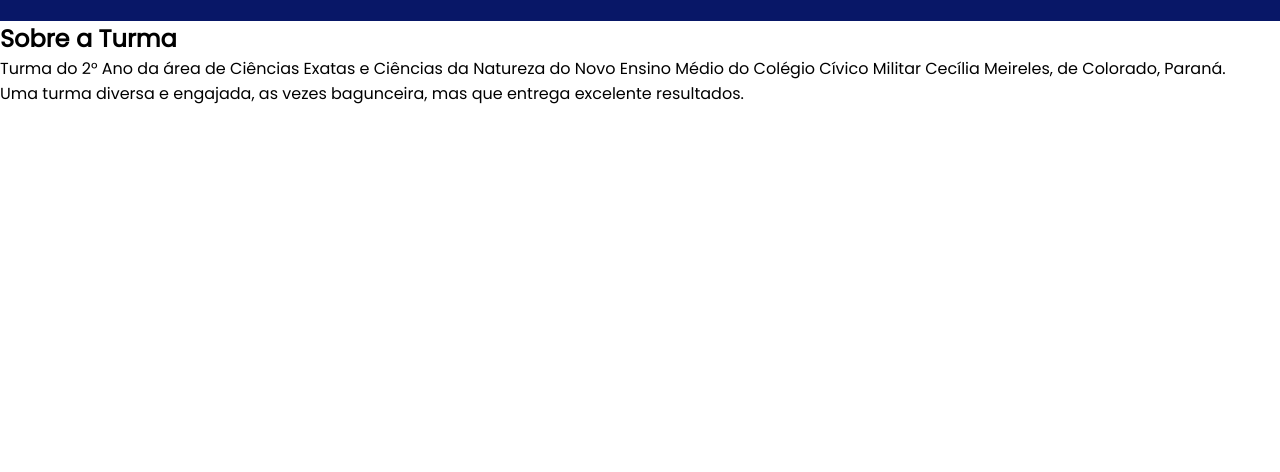
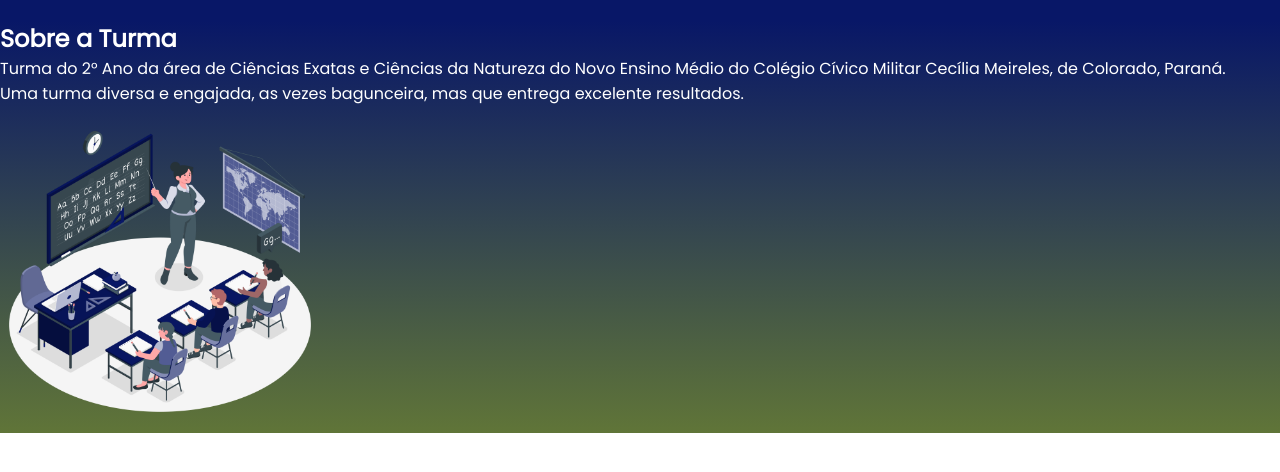
Before and after one commit to jvsbueno/2b-programacao-joao, a plain HTML site: page index.html in a window 1280 px wide. Shown: the part 208-680 px from the top of the page. Drawn offline with Linux system fonts and the light colour scheme.

Commit message:
Add files via upload

```diff
--- a/index.html
+++ b/index.html
@@ -22,5 +22,6 @@
         <h2 class="turma-titulo"> Sobre a Turma</h2>
         <p class="turma-texto-um"> Turma do 2° Ano da área de Ciências Exatas e Ciências da Natureza do Novo Ensino Médio do Colégio Cívico Militar Cecília Meireles, de Colorado, Paraná. </p>
         <p class="turma-texto-dois"> Uma turma diversa e engajada, as vezes bagunceira, mas que entrega excelente resultados. </p>
+        <img class="turma-imagem" src="turma.png" alt="Professora dando aula">
     </section>
 </html>
--- a/style.css
+++ b/style.css
@@ -25,3 +25,12 @@
 body {
     font-family: 'Poppins';
 }
+
+.turma {
+    background-image: linear-gradient(#081767,#607538);
+    color:white;
+}
+
+.turma-imagem{
+    width: 25%;
+}
```
Also changed, not shown: turma.png (added).
